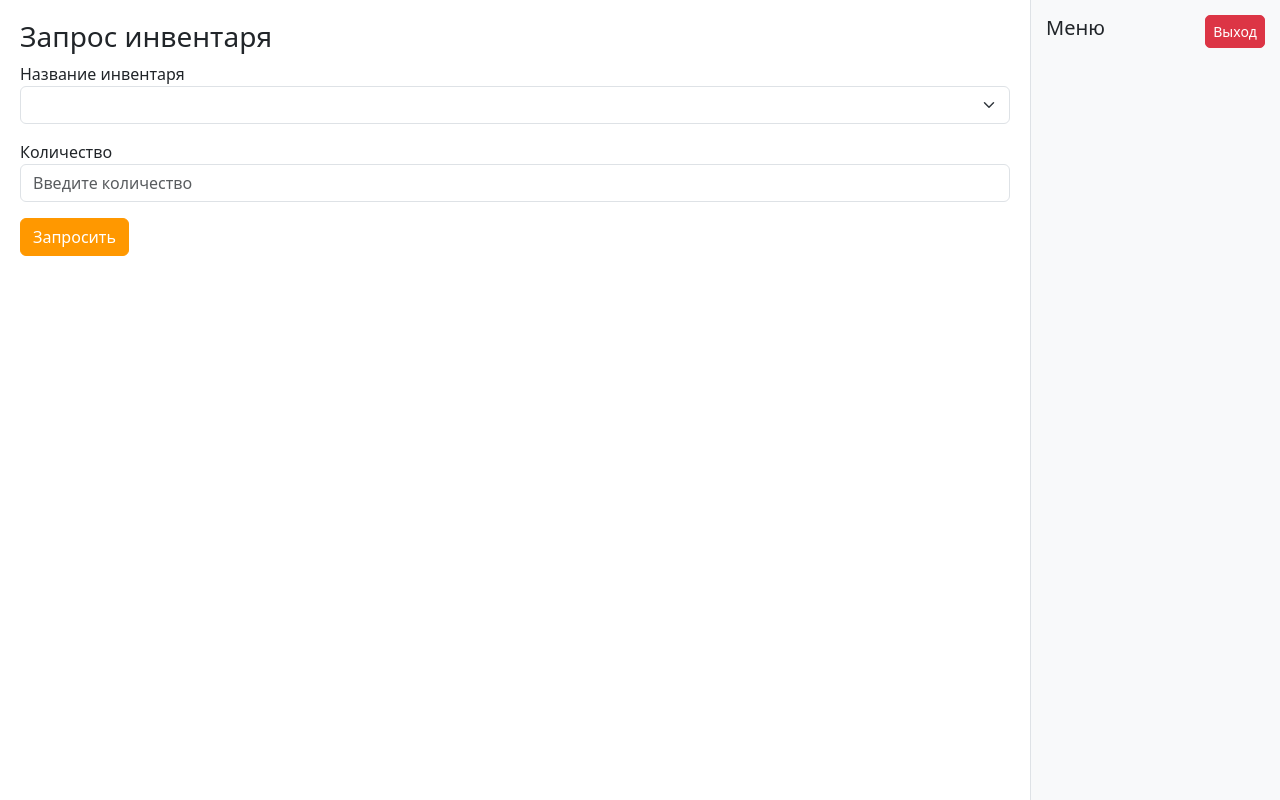
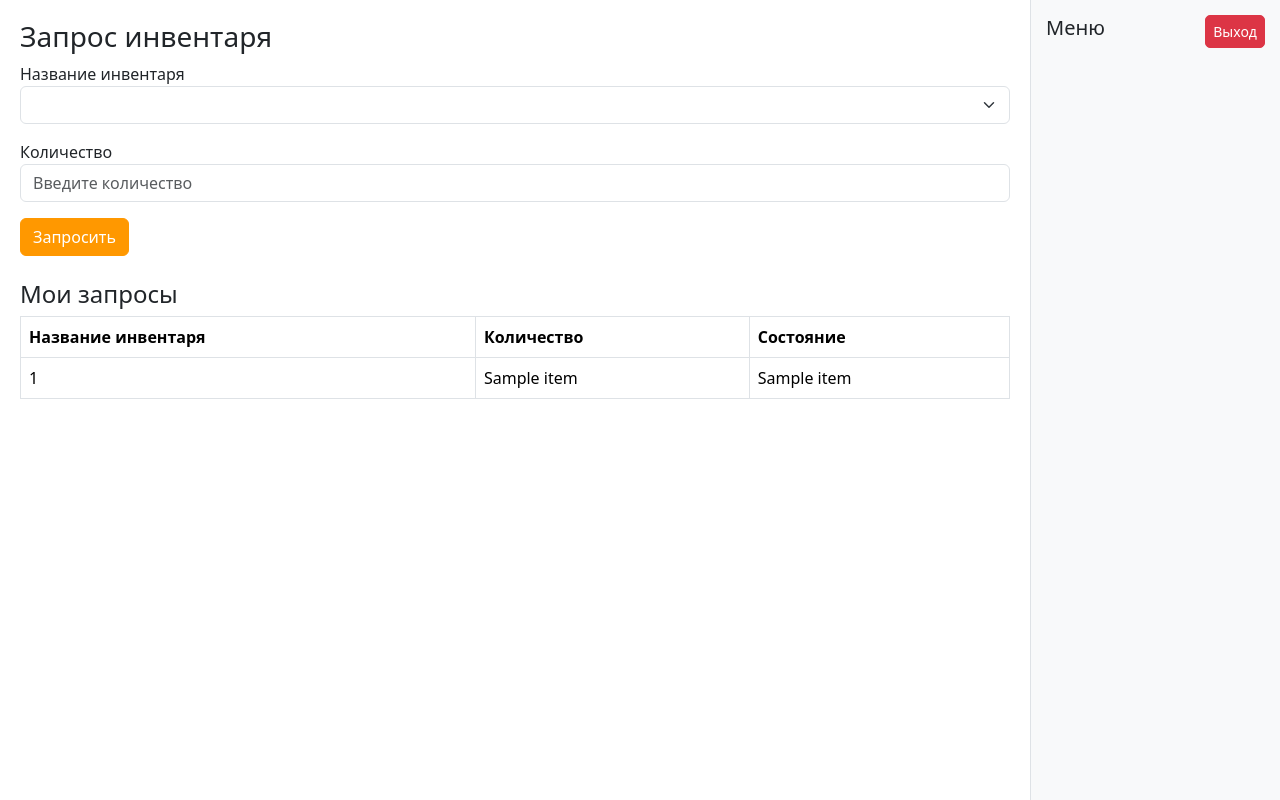
Before and after one commit to MikhailNagibin/secret_project, a Flask app: template templates/inventory_templates/inventory_request.html in a window 1280 px wide. Run offline with Flask 3, Linux system fonts and the light colour scheme; the template is opened without the code that fills it: values that come from a table or form of the project are taken from there, most other values are stand-ins (such as "Sample title", 1, 10 or a date in 2020); lists and menus that the app fills with data are empty; parts of the project's set-up code (start-up, migrations or seed data) failed here and were passed over.

Commit message:
add requests for user

```diff
--- a/main.py
+++ b/main.py
@@ -199,7 +199,6 @@ def assign_inventory():
         active_page="inventory_assign")
 
 
-
 @app.route('/inventory_request', methods=['GET', 'POST'])
 def request_inventory():
     user_role = get_role_by_id(cur, current_user.role)[0][0]
@@ -207,17 +206,18 @@ def request_inventory():
         return redirect("/inventory_see")
     form = RequestInventoryForm()
     user_role = get_role_by_id(cur, current_user.role)[0][0]
-    form.item.choices = list(map(lambda x: [x[0], x[0]], get_free_inventory_for_zacrep(cur)))
-
+    form.item.choices = get_inventory_and_his_min_id(cur)
+    my_requests = get_my_requests(cur, current_user.id)
     if form.validate_on_submit():
         item = form.item.data
         quantity = form.quantity.data
         status = get_status_id_by_status(cur, 'Не рассмотрен')
-        add_request(current_user.id, item, quantity, status)
+        print(status)
+        add_request(conn, current_user.id, item, quantity, status[0][0])
         return redirect('/inventory_request')
 
     return render_template('inventory_templates/inventory_request.html', form=form, user_role=user_role,
-        active_page="inventory_request")
+        active_page="inventory_request", inventory_items=my_requests)
 
 @app.route("/inventory_assign/<int:item_id>", methods=["GET", "POST"])
 def inventory_request(item_id):
--- a/templates/inventory_templates/inventory_request.html
+++ b/templates/inventory_templates/inventory_request.html
@@ -31,6 +31,24 @@
     </div>
     {{ form.submit(class="btn btn-primary") }}
 </form>
-
+<h4>Мои запросы</h4>
+<table class="table table-bordered">
+    <thead>
+        <tr>
+            <th>Название инвентаря</th>
+            <th>Количество</th>
+            <th>Состояние</th>
+        </tr>
+    </thead>
+    <tbody>
+        {% for item in inventory_items %}
+        <tr>
+            <td>{{ item[0] }}</td>
+            <td>{{ item[1] }}</td>
+            <td>{{ item[2] }}</td>
+        </tr>
+        {% endfor %}
+    </tbody>
+</table>
 
 {% endblock %}
```
Also changed, not shown: our_requests.py (+15 -0 lines).
